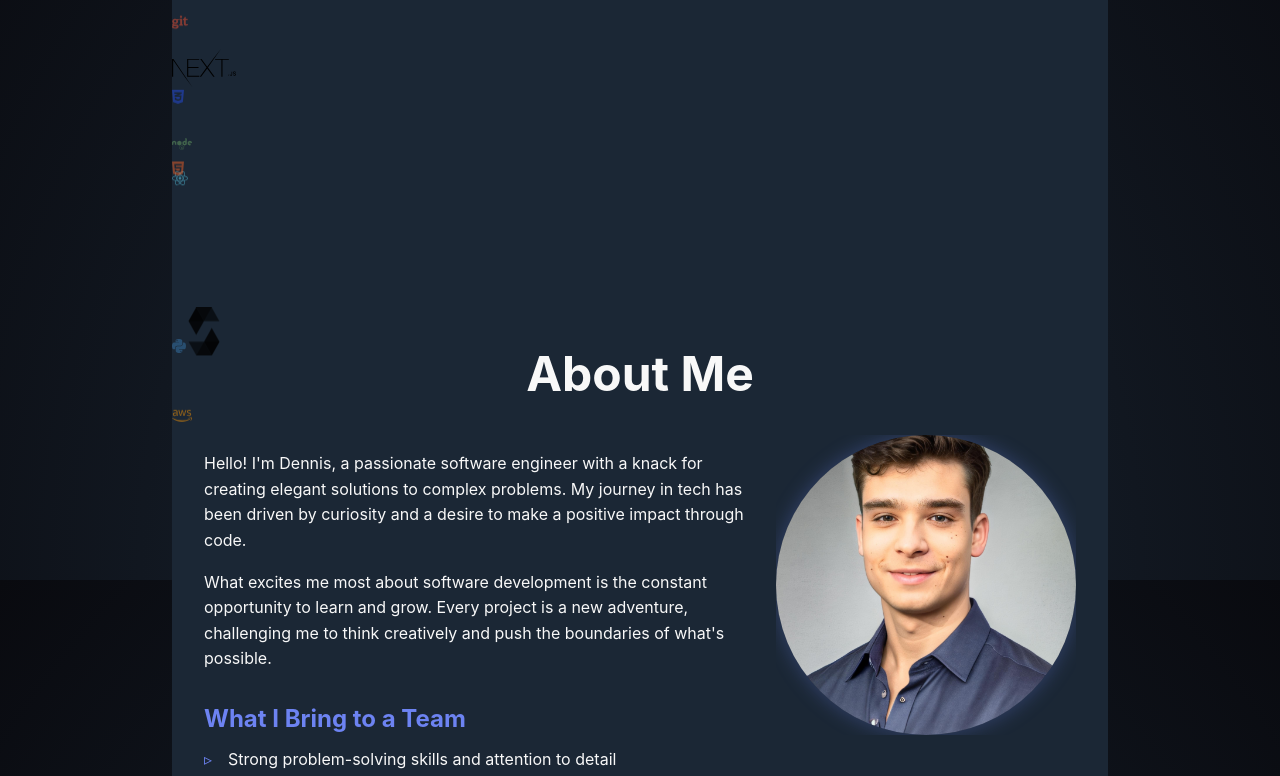
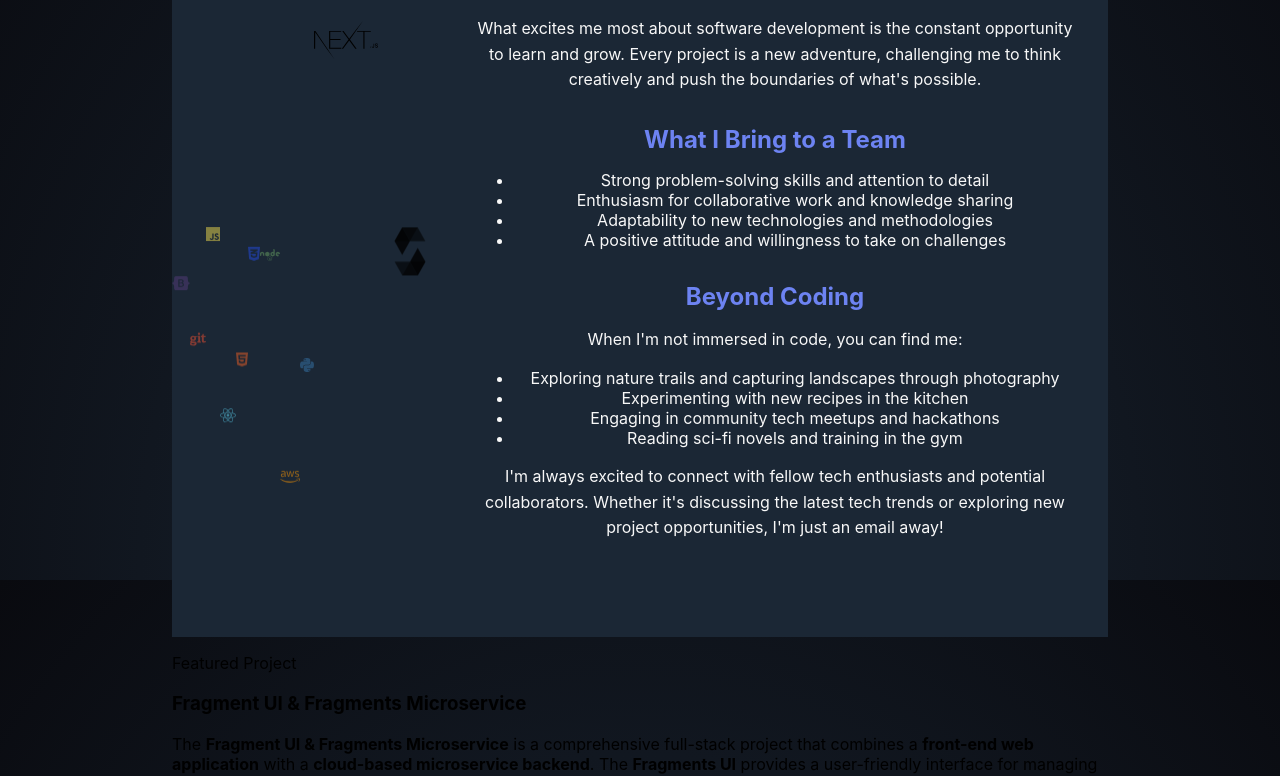
Before and after one commit to DennisBaksheev/portfolio-website-2024, a Next.js app: page / in a window 1280 px wide. Shown: the part 1020-1796 px from the top of the page. Built offline with nearby package versions, Linux system fonts and the light colour scheme.

Commit message:
Updated portfolio site about me img

```diff
--- a/components/About.js
+++ b/components/About.js
@@ -37,16 +37,6 @@ const About = () => {
               I&apos;m always excited to connect with fellow tech enthusiasts and potential collaborators. Whether it&apos;s discussing the latest tech trends or exploring new project opportunities, I&apos;m just an email away!
             </p>
           </div>
-          <div className={styles.aboutImage}>
-            <Image
-              src="/newabout.JPG"
-              alt="Dennis Baksheev"
-              width={300}
-              height={300}
-              objectFit="cover"
-              className={styles.profileImage}
-            />
-          </div>
         </div>
       </div>
     </section>
--- a/styles/About.module.css
+++ b/styles/About.module.css
@@ -2,29 +2,28 @@
   padding: 5rem 0;
   background-color: #1b2735;
   color: #f8f8f8;
+  min-height: 100vh;
+  display: flex;
+  align-items: center;
 }
 
 .aboutInner {
-    max-width: 1000px;
+  max-width: 800px;
   margin: 0 auto;
   padding: 0 2rem;
-  }
-
-  .aboutInner h1 {
-    font-size: 3rem;
-    margin-bottom: 2rem;
   text-align: center;
 }
 
 .aboutContent {
   display: flex;
-    justify-content: space-between;
-    align-items: flex-start;
+  justify-content: center;
+  align-items: center;
 }
 
 .aboutText {
-    flex: 1;
-    margin-right: 2rem;
+  width: 100%;
+  max-width: 700px;
+  margin: 0 auto;
 }
 
 .aboutText h2 {
@@ -32,63 +31,27 @@
   margin-top: 2rem;
   margin-bottom: 1rem;
   color: rgb(109, 131, 242);
+  text-align: center;
 }
 
 .aboutText p {
   margin-bottom: 1rem;
   line-height: 1.6;
-  }
-
-  .aboutText ul {
-    list-style-type: none;
-    padding-left: 0;
-  }
-
-  .aboutText li {
-    margin-bottom: 0.5rem;
-    padding-left: 1.5rem;
-    position: relative;
-  }
-
-  .aboutText li::before {
-    content: '▹';
-    position: absolute;
-    left: 0;
-    color: rgb(109, 131, 242);
-  }
-
-  .aboutImage {
-    flex: 0 0 300px;
-  }
-
-  .profileImage {
-    transform: rotate(90deg); /* Rotate the image 90 degrees clockwise */
-    border-radius: 50%;
-    box-shadow: 0 0 20px rgba(109, 131, 242, 0.3);
-  }
-
-  @media (max-width: 768px) {
-    .aboutContent {
-      flex-direction: column-reverse;
-    }
-
-    .aboutImage {
-      margin-bottom: 2rem;
   text-align: center;
 }
 
-    .aboutText {
-      margin-right: 0;
+
+
+@media (max-width: 768px) {
+  .aboutInner {
+    padding: 0 1rem;
   }
-
   .aboutInner h1 {
     font-size: 2.5rem;
   }
-
   .aboutText h2 {
     font-size: 1.3rem;
   }
-
   .aboutText p, .aboutText li {
     font-size: 0.9rem;
   }
@@ -107,9 +70,4 @@
   .aboutText p, .aboutText li {
     font-size: 0.9rem;
   }
-    .profileImage {
-      width: 200px;
-      height: 200px;
-      transform: rotate(90deg);
 }
-  }
--- a/styles/globals.css
+++ b/styles/globals.css
@@ -125,3 +125,18 @@ bold {
     padding: 0 1.5rem;
   }
 }
+
+.about {
+  display: flex;
+  flex-direction: column;
+  justify-content: center;
+  align-items: center;
+  min-height: 100vh;
+  padding: 2rem;
+  text-align: center;
+}
+
+.about-content {
+  max-width: 800px;
+  margin: 0 auto;
+}
```
Lines whose indentation alone changed are shown as unchanged.
